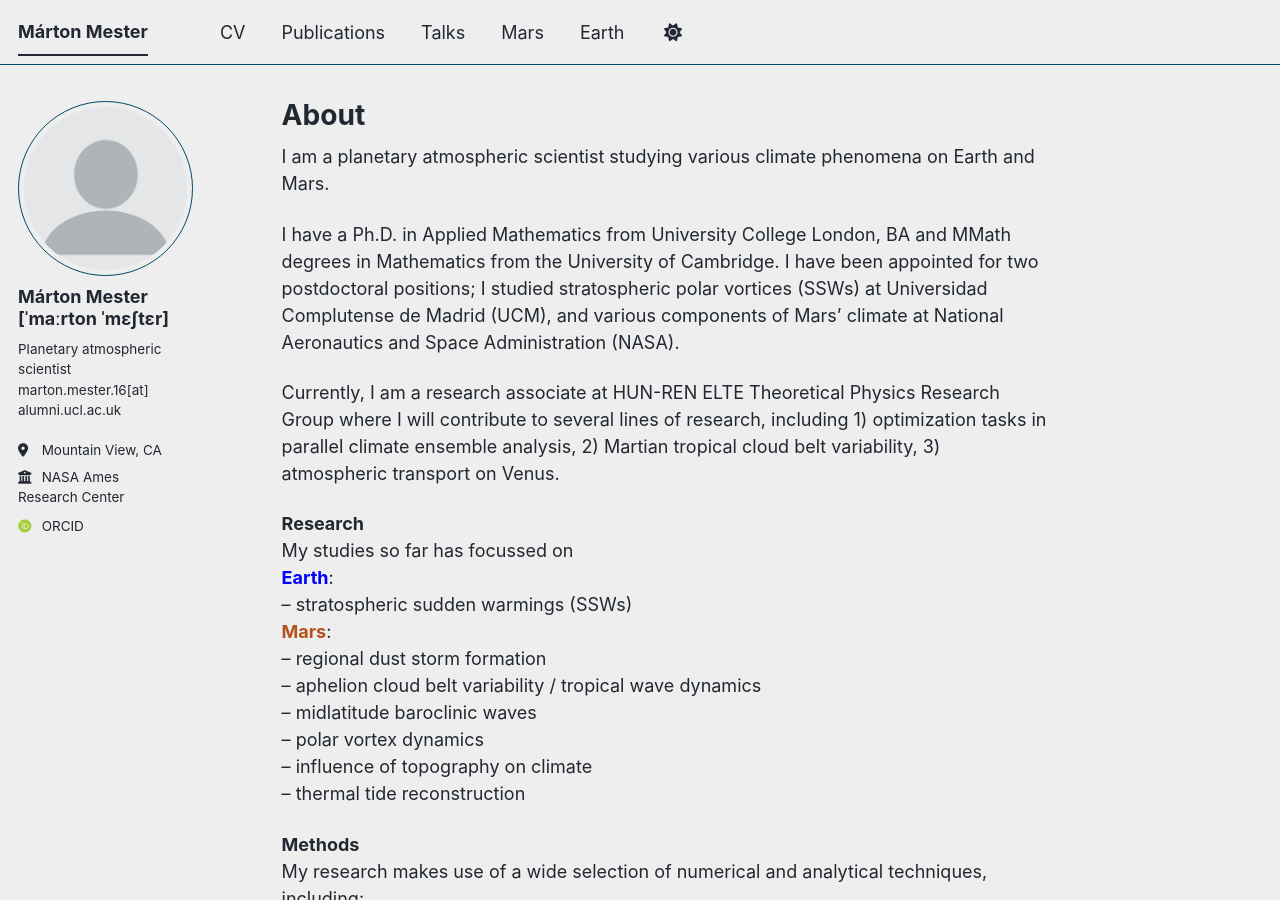
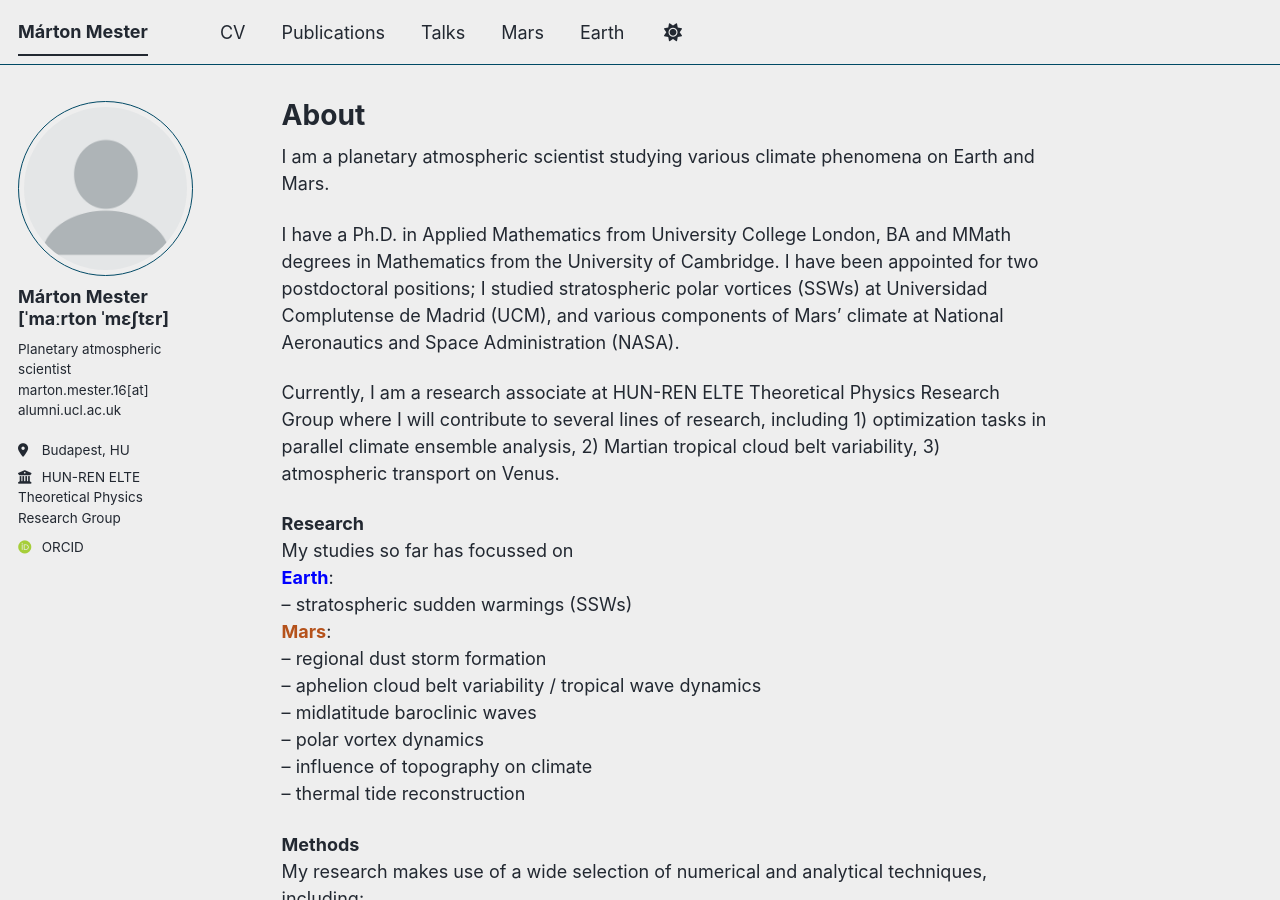
Before and after one commit to thengc6369/thengc6369.github.io, a Jekyll site: the page built from _pages/about.md, in a window 1280 px wide and 900 px high. Built offline with Jekyll 4.4.1, drawn with Linux system fonts in a browser that asks for light colours; some web fonts are replaced; a script bundle is joined from its source files by our own code; library files that are not in the unit come from our copies.

Commit message:
Update _config.yml

```diff
--- a/_config.yml
+++ b/_config.yml
@@ -12,7 +12,7 @@ site_theme               : "air" # The available themes options are "default", "
 title                    : "Márton Mester"
 title_separator          : "-"
 name                     : &name "Márton Mester"
-description              : &description "Research on climate dynamics on Earth and Mars"   # Update this with a general description of your site, this is the default if not overridden by a page
+description              : &description "Research on climate dynamics on Earth, Mars and Venus"   # Update this with a general description of your site, this is the default if not overridden by a page
 url                      : "https://thengc6369.github.io"
 baseurl                  : ""
 repository               : "thengc6369/thengc6369.github.io"
@@ -26,8 +26,8 @@ author:
   name             : "Márton Mester <br> [ˈmaːrton ˈmɛʃtɛr]"
   pronouns         : # example: "he/him"
   bio              : "Planetary atmospheric scientist <br> marton.mester.16[at] <br> alumni.ucl.ac.uk"
-  location         : "Mountain View, CA"
-  employer         : "NASA Ames <br> Research Center"
+  location         : "Budapest, HU"
+  employer         : "HUN-REN ELTE <br> Theoretical Physics <br> Research Group"
   uri              : # URL
 
   # Academic websites
```
